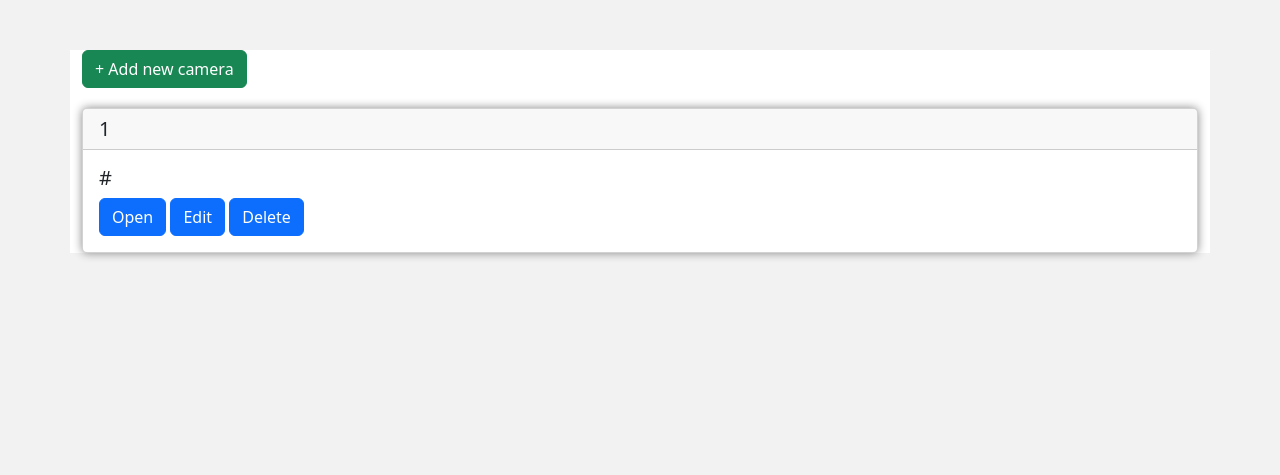
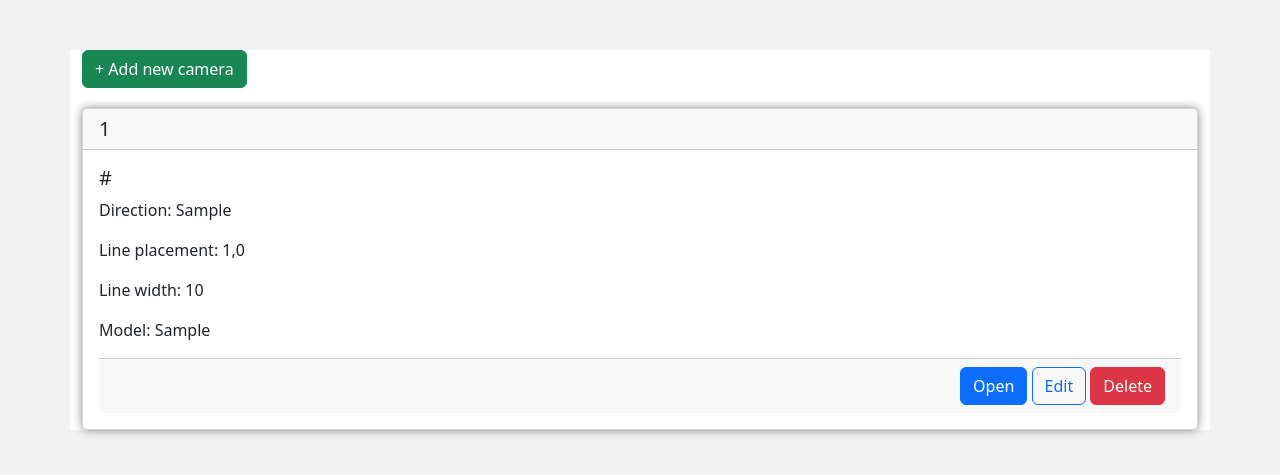
Before and after one commit to adanyaev/PigsProject, a Django app: page /cameras in a window 1280 px wide. Shown: the part 60-535 px from the top of the page. Run offline with Django 4.2, Linux system fonts and the light colour scheme; tables that the repository leaves empty hold one stand-in row (values such as "Sample post").

Commit message:
Add cameras delete and edit functions

```diff
--- a/api/urls.py
+++ b/api/urls.py
@@ -5,5 +5,7 @@ from . import views
 urlpatterns = [
     path('loginUser', views.loginUser, name='loginUser'),
     path('regUser', views.regUser, name='regUser'),
-    path('createCamera', views.create_camera, name='create_camera')
+    path('createCamera', views.create_camera, name='create_camera'),
+    path('deleteCamera', views.delete_camera, name='delete_camera'),
+    path('editCamera', views.edit_camera, name="edit_camera")
 ]
--- a/main/static/main/css/cameras.css
+++ b/main/static/main/css/cameras.css
@@ -15,3 +15,7 @@
 
     margin-bottom: 30px;
 }
+
+.card-footer > .btn {
+
+}
--- a/main/static/main/js/cameras.js
+++ b/main/static/main/js/cameras.js
@@ -1,5 +1,94 @@
 window.onload = () => {
     createCameraBtn.onclick = createCamera
+    saveCameraBtn.onclick = saveCamera
+}
+
+function clearModal()
+{
+    document.getElementById('saveCameraBtn').hidden = true
+    document.getElementById('createCameraBtn').hidden = false
+
+    document.getElementById('url').setAttribute('value', "")
+    document.getElementById('line_place').setAttribute('value', 0.5)
+    document.getElementById('line_width').setAttribute('value', 20)
+    document.getElementById('model').setAttribute('value', "")
+    document.getElementById('direction').value = element.getAttribute("Up")
+}
+
+async function editCamera(id)
+{
+    let element = document.getElementById("camera_" + id)
+    if (!element)
+        return
+
+    document.getElementById('saveCameraBtn').hidden = false;
+    document.getElementById('createCameraBtn').hidden = true;
+    document.getElementById('url').setAttribute('value', element.getAttribute("data-url"))
+    document.getElementById('line_place').setAttribute('value', +(element.getAttribute("data-line_place").replace(',', '.')))
+    document.getElementById('line_width').setAttribute('value', +(element.getAttribute("data-line_width").replace(',', '.')))
+    document.getElementById('model').setAttribute('value', element.getAttribute("data-model"))
+    document.getElementById('direction').value = element.getAttribute("data-direction")
+    document.getElementById('saveCameraBtn').setAttribute("data-id", id)
+}
+
+async function saveCamera()
+{
+    if (!create_camera.reportValidity()){
+        console.log("Error in form")
+        return
+    }
+
+    let id = saveCameraBtn.getAttribute("data-id")
+    let response = await fetch('/api/editCamera', {
+        method: 'POST',
+        headers: {
+            'Content-Type': 'application/json'
+        },
+        body: JSON.stringify({'id': id, 'url': url.value, 'direction': direction.value, 'line_place': line_place.value,
+        'line_width': line_width.value, 'model': model.value})
+    });
+
+    if (response.ok)
+    {
+        data = await response.json()
+        if (data['success'] == true) {
+            window.location.replace("/cameras");
+        } else {
+            block = `<div class="mb-3"><div class="alert alert-warning alert-dismissible fade show" role="alert">
+            ${data['message']}
+            <button type="button" class="btn-close" data-bs-dismiss="alert" aria-label="Close"></button></div>
+            </div>`
+            block_last.insertAdjacentHTML("afterend", block);
+        }
+    }
+}
+
+async function deleteCamera(id) {
+    let element = document.getElementById("camera_" + id)
+    if (!element)
+        return
+
+    let response = await fetch('/api/deleteCamera', {
+        method: 'POST',
+        headers: {
+            'Content-Type': 'application/json'
+        },
+        body: JSON.stringify({'id': id})
+    });
+
+    if (response.ok)
+    {
+        data = await response.json()
+        if (data['success'] == true) {
+            window.location.replace("/cameras");
+        } else {
+        block = `<div class="mb-3"><div class="alert alert-warning alert-dismissible fade show" role="alert">
+        ${data['message']}
+        <button type="button" class="btn-close" data-bs-dismiss="alert" aria-label="Close"></button></div>
+      </div>`
+        block_last.insertAdjacentHTML("afterend", block);
+        }
+    }
 }
 
 async function createCamera(event) {
--- a/main/templates/main/cameras.html
+++ b/main/templates/main/cameras.html
@@ -7,7 +7,7 @@
 
 <div class="container">
 
-    <button type="button" class="btn btn-success btn-add" data-bs-toggle="modal" data-bs-target="#exampleModal">
+    <button type="button" class="btn btn-success btn-add" onclick="clearModal()" data-bs-toggle="modal" data-bs-target="#exampleModal">
       + Add new camera
     </button>
     <div class="modal fade" id="exampleModal" tabindex="-1" aria-labelledby="exampleModalLabel" aria-hidden="true">
@@ -57,6 +57,7 @@
             <div class="modal-footer">
                 <button type="button" class="btn btn-secondary" data-dismiss="modal">Close</button>
                 <button type="button" form="create_camera" id="createCameraBtn" class="btn btn-primary">Add</button>
+                <button type="button" form="create_camera" id="saveCameraBtn" class="btn btn-primary" hidden>Save</button>
             </div>
         </div>
         </div>
@@ -65,13 +66,20 @@
 
     {% if cameras|length > 0 %}
       {% for camera in cameras %}
-        <div class="card camera-card" id="{{ camera.id }}">
+        <div class="card camera-card" id="camera_{{ camera.id }}" data-url="{{ camera.url }}" data-direction="{{ camera.direction }}" data-line_place="{{ camera.line_place }}"
+        data-line_width="{{ camera.line_width }}" data-model="{{ camera.model }}">
           <h5 class="card-header">{{ camera.id }}</h5>
           <div class="card-body">
             <h5 class="card-title">{{ camera.url }}</h5>
-            <a href="#" class="btn btn-primary">Open</a>
-            <a href="#" class="btn btn-primary">Edit</a>
-            <a href="#" class="btn btn-primary">Delete</a>
+            <p class="card-text">Direction: {{ camera.direction }}</p>
+            <p class="card-text">Line placement: {{ camera.line_place }}</p>
+            <p class="card-text">Line width: {{ camera.line_width }}</p>
+            <p class="card-text">Model: {{ camera.model }}</p>
+            <div class="card-footer text-end">
+              <a href="#" class="btn btn-primary">Open</a>
+              <a class="btn btn-outline-primary" data-bs-toggle="modal" data-bs-target="#exampleModal" onclick="editCamera('{{ camera.id }}')">Edit</a>
+              <a class="btn btn-danger delbutton" onclick="deleteCamera('{{ camera.id }}')">Delete</a>
+            </div>
           </div>
         </div>
       {% endfor %}
@@ -79,7 +87,6 @@
       <h2>No cameras yet</h2>
     {% endif %}
 
-
 </div>
 
 {% endblock content %}
--- a/main/views.py
+++ b/main/views.py
@@ -27,6 +27,6 @@ def logout_view(request):
 def cameras(request):
 	context = {
 		"page_name": "Connected cameras",
-		"cameras": Camera.objects.all()
+		"cameras": Camera.objects.all().order_by('id')[::-1]
 	}
 	return render(request, 'main/cameras.html', context=context)
```
Also changed, not shown: api/views.py (+59 -0 lines).
